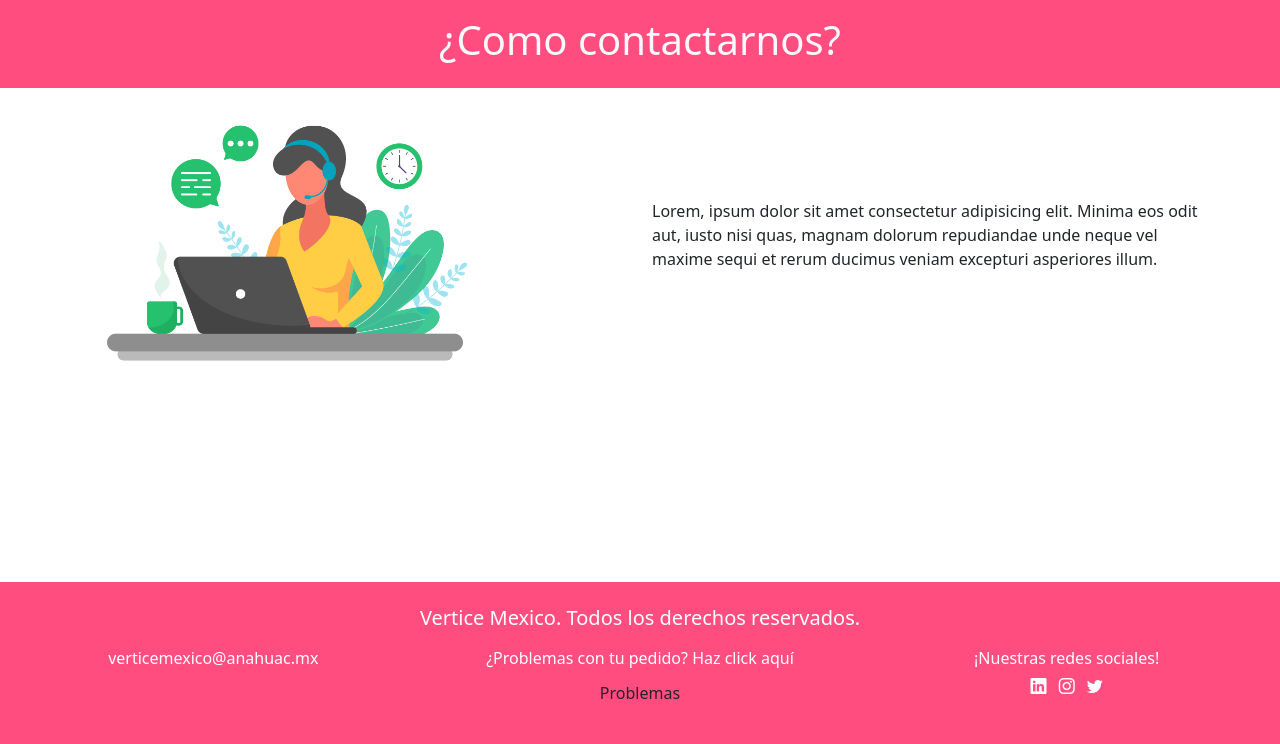
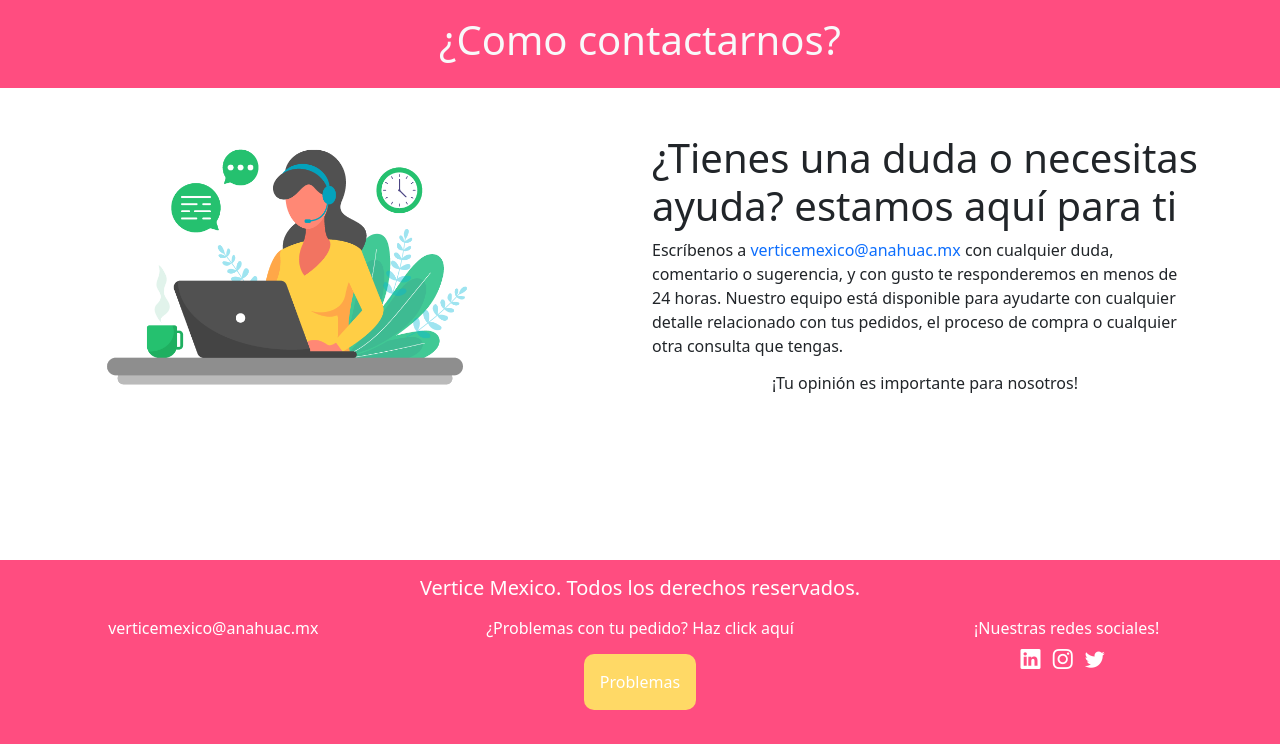
Before and after one commit to emiliooarrig/tienda-vertice, a PHP site: page /php/contacto/contacto.php in a window 1280 px wide. Shown: the part 56-800 px from the top of the page. Run offline with PHP 8.4, Linux system fonts and the light colour scheme.

Commit message:
Agregamos informacion de contacto. Cambios en footer

```diff
--- a/php/contacto/contacto.php
+++ b/php/contacto/contacto.php
@@ -8,6 +8,8 @@
     <link href="https://cdn.jsdelivr.net/npm/bootstrap@5.0.2/dist/css/bootstrap.min.css" rel="stylesheet"
         integrity="sha384-EVSTQN3/azprG1Anm3QDgpJLIm9Nao0Yz1ztcQTwFspd3yD65VohhpuuCOmLASjC" crossorigin="anonymous">
     <link rel="stylesheet" href="https://cdn.jsdelivr.net/npm/bootstrap-icons@1.11.3/font/bootstrap-icons.min.css">
+    <link rel="stylesheet" href="../../style.css">
+    <link rel="stylesheet" href="../../css/footer.css">
     <title> Contacto </title>
 </head>
 
@@ -62,25 +64,28 @@
         <h1 class="text-light"> ¿Como contactarnos? </h1>
     </div>
 
-    <div class="container">
+    <div class="container mt-4">
         <div class="row row-cols-1 row-cols-md-2">
 
             <div class="col">
                 <img src="../../img/support.png" alt="" class="w-75">
             </div>
 
-            <div class="col d-flex align-items-center justify-content-center">
+            <div class="col d-flex flex-column align-items-center justify-content-center">
+                <h1> ¿Tienes una duda o necesitas ayuda? estamos aquí para ti</h1>
                 <p>
-                    Lorem, ipsum dolor sit amet consectetur adipisicing elit. Minima eos odit aut, iusto nisi quas,
-                    magnam dolorum repudiandae unde neque vel maxime sequi et rerum ducimus veniam excepturi asperiores
-                    illum.
-                </p>
+                    Escríbenos a <span class="text-primary"> verticemexico@anahuac.mx </span> con cualquier duda,
+                    comentario o sugerencia, y con gusto te responderemos en menos de 24 horas.
+                    Nuestro equipo está disponible para ayudarte con cualquier detalle relacionado con
+                    tus pedidos, el proceso de compra o cualquier otra consulta que tengas.
+
+                <h6> ¡Tu opinión es importante para nosotros! </h6>
             </div>
         </div>
 
     </div>
 
-    <div class="container-fluid fixed-bottom text-center text-white py-4 mt-5 footer" style="background-color: #FF4D80; position:absolute">
+    <div class="container-fluid text-center footer text-white py-3 mt-5" style="background-color: #FF4D80;">
         <h1 class="fs-5 mb-3">Vertice Mexico. Todos los derechos reservados.</h1>
         <div class="row row-cols-1 row-cols-md-3">
             <div class="col mb-2">
@@ -88,13 +93,13 @@
             </div>
             <div class="col mb-2">
                 <p class="mb-1">¿Problemas con tu pedido? Haz click aquí</p>
-                <a href="btn" class="btn button-amarillo"> Problemas</a>
+                <a href="#" class="btn button-amarillo"> Problemas</a>
             </div>
             <div class="col mb-2">
                 <p class="mb-1">¡Nuestras redes sociales!</p>
-                <a href="#" class="text-white me-2"><i class="bi bi-linkedin"></i></a>
-                <a href="#" class="text-white me-2"><i class="bi bi-instagram"></i></a>
-                <a href="#" class="text-white"><i class="bi bi-twitter"></i></a>
+                <a href="#" class="icon me-2"><i class="bi bi-linkedin"></i></a>
+                <a href="#" class="icon me-2"><i class="bi bi-instagram"></i></a>
+                <a href="#" class="icon me-2"><i class="bi bi-twitter"></i></a>
             </div>
         </div>
     </div>
```
